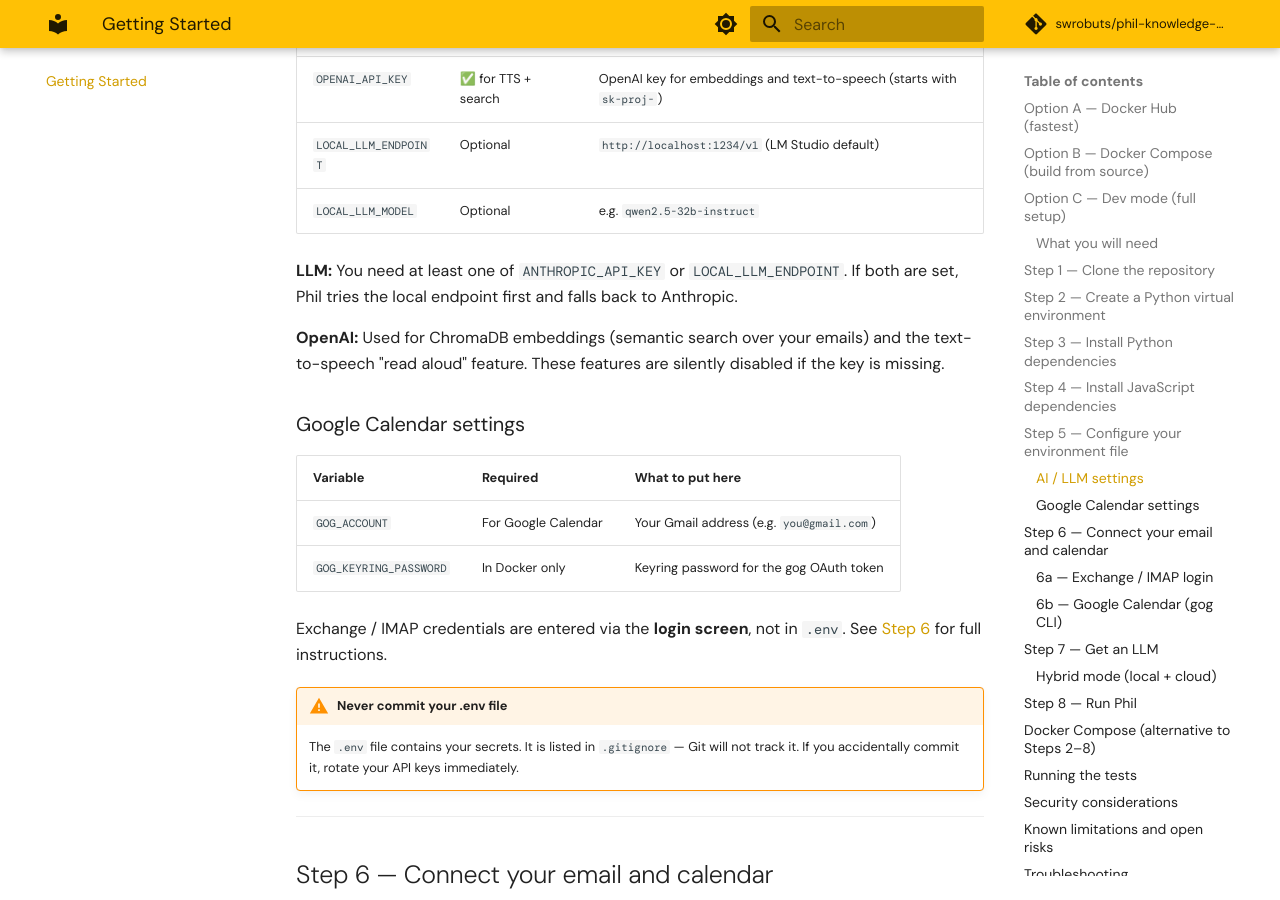
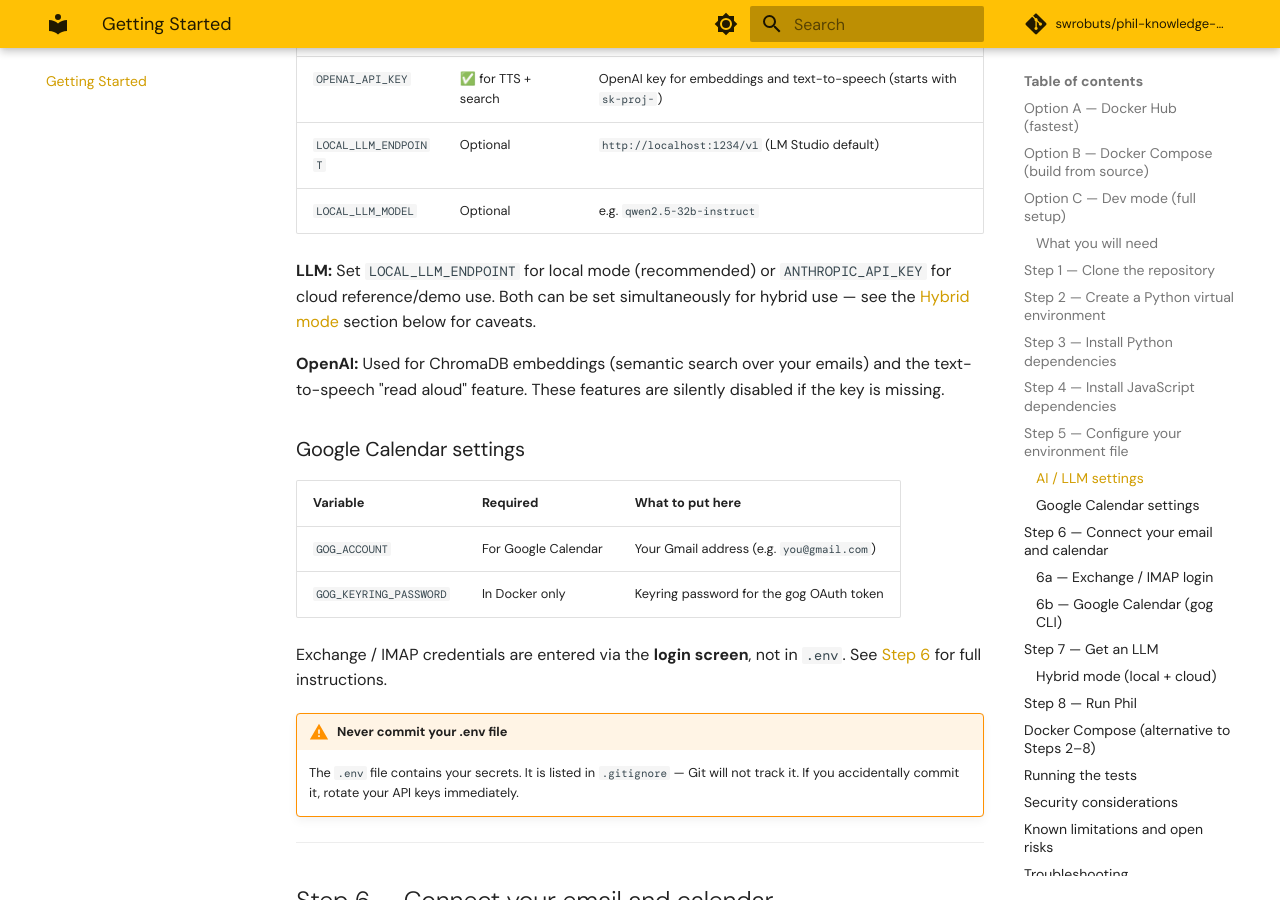
Before and after one commit to swrobuts/phil-website, an MkDocs documentation site: the page built from docs/setup.md, in a window 1280 px wide and 900 px high, scrolled down 4139 px. Built offline with MkDocs 1.6.1 and Material for MkDocs 9.7.7, drawn with Linux system fonts in a browser that asks for light colours; some web fonts are replaced; comment, search, counter and statistics services are not loaded.

Commit message:
fix(docs): remove contradictory auto-fallback claim in LLM env var description

```diff
--- a/docs/setup.md
+++ b/docs/setup.md
@@ -187,7 +187,7 @@
 | `LOCAL_LLM_ENDPOINT` | Optional | `http://localhost:1234/v1` (LM Studio default) |
 | `LOCAL_LLM_MODEL` | Optional | e.g. `qwen2.5-32b-instruct` |
 
-**LLM:** You need at least one of `ANTHROPIC_API_KEY` or `LOCAL_LLM_ENDPOINT`. If both are set, Phil tries the local endpoint first and falls back to Anthropic.
+**LLM:** Set `LOCAL_LLM_ENDPOINT` for local mode (recommended) or `ANTHROPIC_API_KEY` for cloud reference/demo use. Both can be set simultaneously for hybrid use — see the [Hybrid mode](#hybrid-mode-local--cloud) section below for caveats.
 
 **OpenAI:** Used for ChromaDB embeddings (semantic search over your emails) and the text-to-speech "read aloud" feature. These features are silently disabled if the key is missing.
 
```
